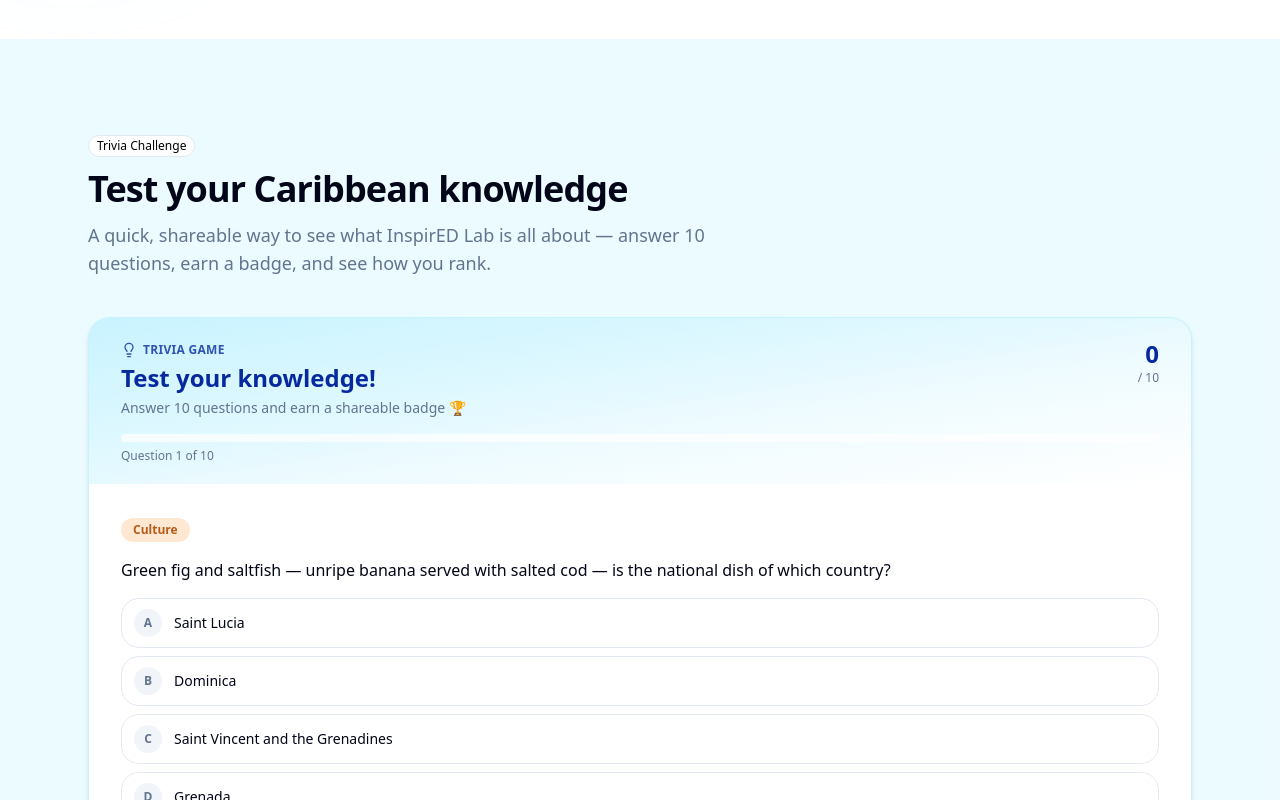
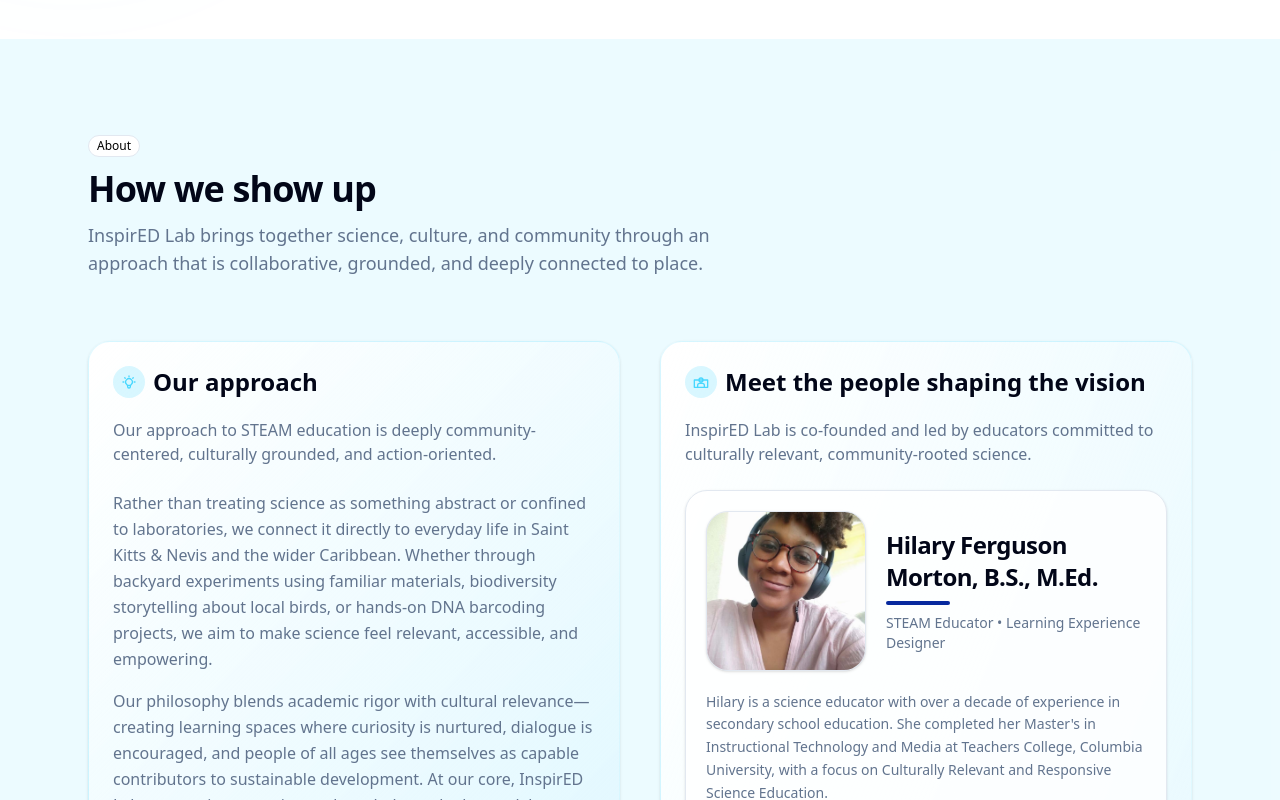
Before and after one commit to ChajMo/inspiredlab-web, a Next.js app: page / in a window 1280 px wide. Shown: the part 1120-1920 px from the top of the page. Built offline with nearby package versions, Linux system fonts and the light colour scheme.

Commit message:
Add files via upload

```diff
--- a/components/InspiredLabCommunitySite.tsx
+++ b/components/InspiredLabCommunitySite.tsx
@@ -803,7 +803,7 @@
   return (
     <section
       id="teacher-resources"
-      className="relative bg-[oklch(var(--brand-sky)/0.10)] py-20 sm:py-24 overflow-hidden"
+      className="relative bg-white py-20 sm:py-24 overflow-hidden"
     >
       <div className="mx-auto max-w-6xl px-4 sm:px-6">
         <SectionHeader
@@ -900,7 +900,7 @@
   ] as const;
 
   return (
-    <section id="about" className="relative bg-white py-20 sm:py-24 overflow-hidden">
+    <section id="about" className="relative bg-[oklch(var(--brand-sky)/0.10)] py-20 sm:py-24 overflow-hidden">
       {/* Decorative background elements */}
       <div className="absolute inset-0 pointer-events-none">
         <div className="absolute top-40 left-0 w-96 h-96 bg-[oklch(var(--brand-coral)/0.06)] rounded-full blur-3xl" />
@@ -1256,15 +1256,16 @@
   return (
     <section
       id="trivia"
-      className="relative bg-[oklch(var(--brand-sky)/0.10)] py-20 sm:py-24 overflow-hidden"
+      className="relative bg-[oklch(var(--brand-sky)/0.10)] py-14 sm:py-16 overflow-hidden"
     >
-      <div className="mx-auto max-w-6xl px-4 sm:px-6">
+      <div className="mx-auto max-w-2xl px-4 sm:px-6">
         <SectionHeader
           eyebrow="Trivia Challenge"
           title="Test your Caribbean knowledge"
           desc="A quick, shareable way to see what InspirED Lab is all about — answer 10 questions, earn a badge, and see how you rank."
+          align="center"
         />
-        <div className="mt-10">
+        <div className="mt-8">
           <TriviaCard maxQuestions={10} />
         </div>
       </div>
@@ -1507,10 +1508,10 @@
 
       <main className="flex-1">
         <Hero />
+        <AboutVisionFaq />
+        <Programs />
         <TriviaSection />
-        <Programs />
         <TeacherResources />
-        <AboutVisionFaq />
         <SteamAward />
         <Resources />
       </main>
```
